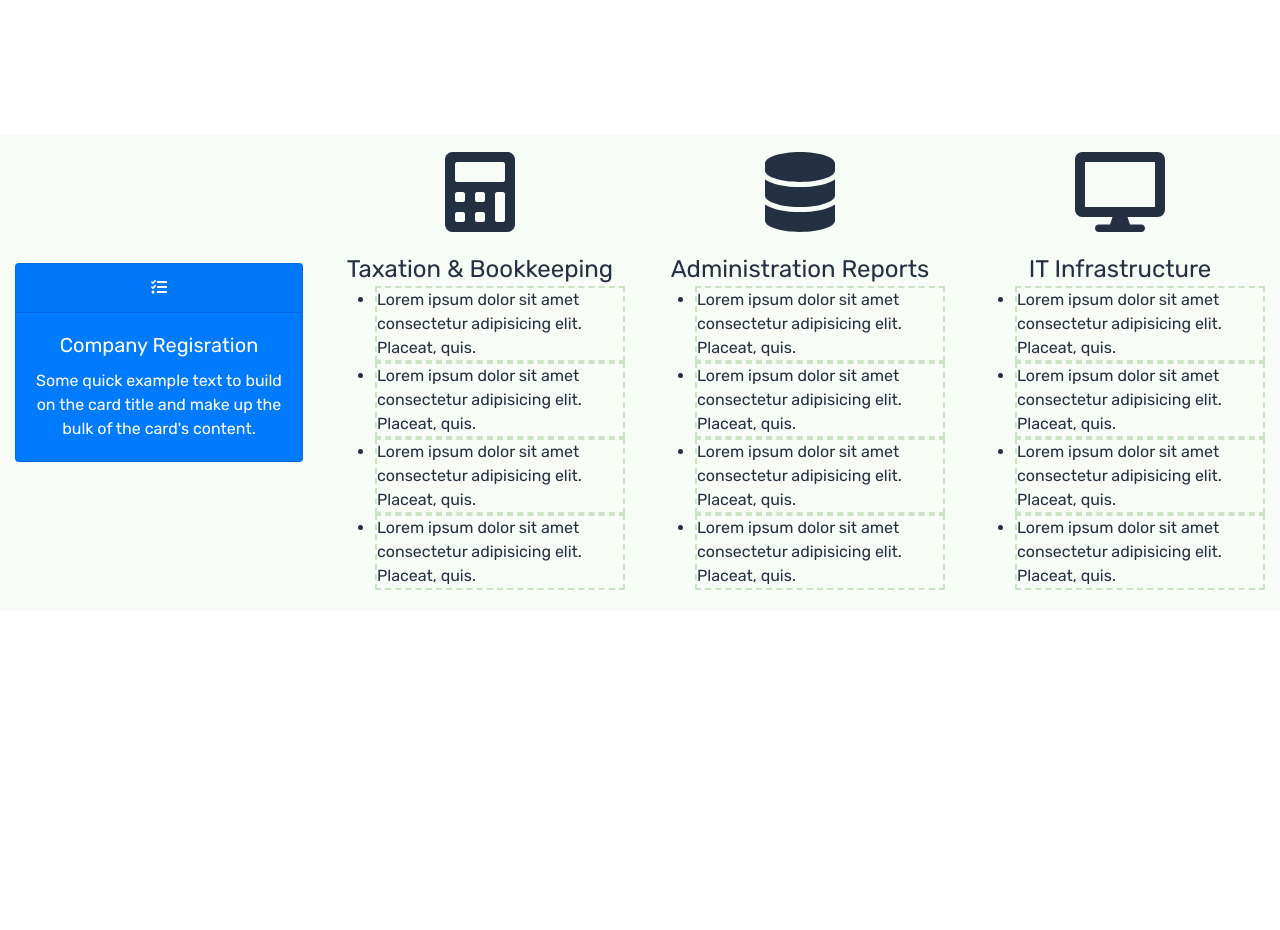
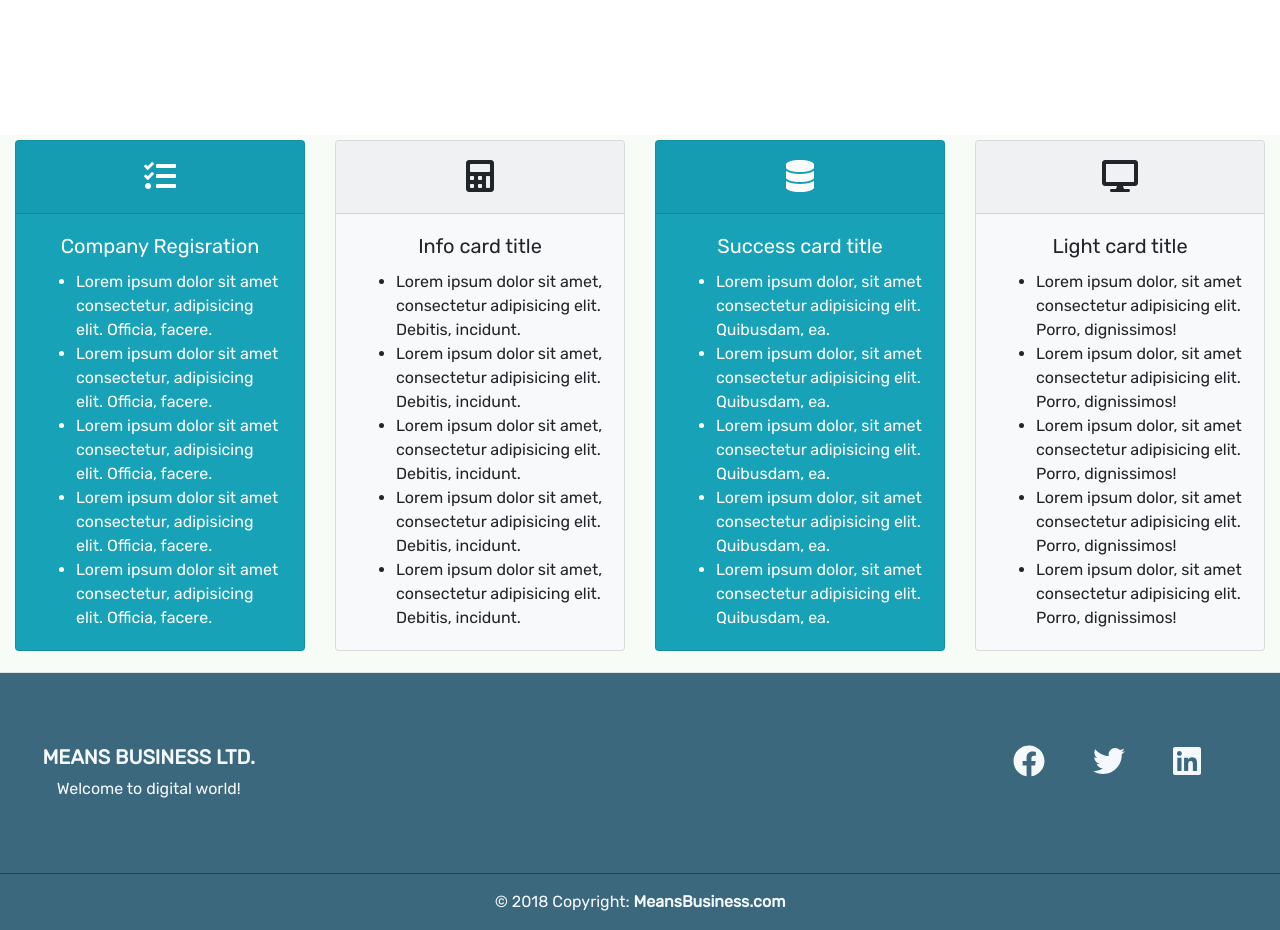
Before and after one commit to ManotLuijiu/responsive-navbar, a React (Create React App) app: page / in a window 1280 px wide. Shown: the part 560-1490 px from the top of the page. Before the commit the page ends 1171 px from the top, so only its background shows below. Built offline with nearby package versions, Linux system fonts and the light colour scheme.

Commit message:
adding footer

```diff
--- a/src/App.js
+++ b/src/App.js
@@ -3,6 +3,7 @@ import Toolbar from './components/Toolbar/Toolbar';
 import SideDrawer from './components/SideDrawer/SideDrawer';
 import Backdrop from './components/Backdrop/Backdrop';
 import Home from './pages/Home';
+import Footer from './components/Footer/Footer';
 
 class App extends Component {
   state = {
@@ -31,6 +32,7 @@ class App extends Component {
         <SideDrawer show={this.state.sideDrawerOpen} />
         {backdrop}
         <Home />
+        <Footer />
       </div>
     );
   }
--- /dev/null
+++ b/src/components/Footer/Footer.css
@@ -0,0 +1,55 @@
+.page-footer {
+  background-color: #3b687d;
+  color: #f4f9fd;
+}
+
+#footer-row {
+  background-color: #3b687d;
+}
+
+.list-unstyled a {
+  color: #f4f9fd;
+}
+
+.list-unstyled a:hover,
+.list-unstyled a:active {
+  color: #aab9cf;
+  text-decoration: none;
+}
+
+#company-info {
+  font-family: 'Rubik', sans-serif;
+}
+
+#company-info h5 {
+  font-weight: 700;
+}
+
+.footer-copyright {
+  background-color: #3b687d;
+  font-family: 'Rubik', sans-serif;
+  text-decoration: none;
+}
+
+.footer-copyright a {
+  font-family: 'Rubik', sans-serif;
+  color: #f4f9fd;
+  font-weight: 700;
+}
+
+.footer-copyright a:hover,
+.footer-copyright a:active {
+  color: #aab9cf;
+  text-decoration: none;
+}
+
+.fb-ic,
+.tw-ic,
+.li-ic {
+  color: #f4f9fd;
+}
+
+#social-ic a:hover,
+#social-ic a:active {
+  color: #aab9cf;
+}
--- a/src/components/Footer/Footer.js
+++ b/src/components/Footer/Footer.js
@@ -1,14 +1,42 @@
 import React from 'react';
+import './Footer.css';
+import { FontAwesomeIcon } from '@fortawesome/react-fontawesome';
 
-const footer = props => (
-  <nav className="navbar fixed-bottom navbar-light bg-light">
-    <p>
-      Vector illustration credit:{' '}
-      <a className="navbar-brand" href="https://www.vecteezy.com">
-        vecteezy.com
-      </a>
-    </p>
-  </nav>
+const footer = () => (
+  <footer className="page-footer font-small pt-4 border-top">
+    <div className="row text-center">
+      <div className="col-xs-6 col-md-6 col-lg-3 py-5 px-5" id="company-info">
+        <h5 className="text-uppercase">Means Business Ltd.</h5>
+        <p>Welcome to digital world!</p>
+      </div>
+      <div className="col-xs-6 col-md-6 col-lg-3 ml-auto py-5" id="social-ic">
+        <div className="mb-5">
+          <a href="/" className="fb-ic">
+            <FontAwesomeIcon
+              className="fa-lg white-text mr-md-5 mr-3 fa-2x"
+              icon={['fab', 'facebook']}
+            />
+          </a>
+          <a href="/" className="tw-ic">
+            <FontAwesomeIcon
+              className="fa-lg white-text mr-md-5 mr-3 fa-2x"
+              icon={['fab', 'twitter']}
+            />
+          </a>
+          <a href="/" className="li-ic">
+            <FontAwesomeIcon
+              className="fa-lg white-text mr-md-5 mr-3 fa-2x"
+              icon={['fab', 'linkedin']}
+            />
+          </a>
+        </div>
+      </div>
+    </div>
+    <div className="footer-copyright text-center py-3 border-top border-dark">
+      © 2018 Copyright:
+      <a href="https://means-business.com"> MeansBusiness.com</a>
+    </div>
+  </footer>
 );
 
 export default footer;
--- a/src/components/SideDrawer/SideDrawer.js
+++ b/src/components/SideDrawer/SideDrawer.js
@@ -36,10 +36,16 @@ const sideDrawer = props => {
           <a href="/">Services</a>
         </li>
         <li>
+          <a href="/">Blog &amp; Docs</a>
+        </li>
+        <li>
           <a href="/">About Us</a>
         </li>
         <li>
           <a href="/">Users</a>
+        </li>
+        <li>
+          <a href="/">API</a>
         </li>
       </ul>
     </nav>
--- a/src/components/Toolbar/Toolbar.js
+++ b/src/components/Toolbar/Toolbar.js
@@ -23,10 +23,16 @@ const toolbar = props => (
             <a href="/">Services</a>
           </li>
           <li>
+            <a href="/">Blog &amp; Docs</a>
+          </li>
+          <li>
             <a href="/">About Us</a>
           </li>
           <li>
             <a href="/">Users</a>
+          </li>
+          <li>
+            <a href="/">API</a>
           </li>
         </ul>
       </div>
--- a/src/pages/Home.css
+++ b/src/pages/Home.css
@@ -32,26 +32,27 @@ body {
 .container-fluid li {
   font-size: 1rem;
   text-align: left;
-  border: 2px dashed rgba(114, 186, 94, 0.35);
 }
 
-#services h4 {
+/* .card {
+  justify-self: auto;
+} */
+
+/* #services h4 {
   margin-bottom: 2px;
-}
+} */
 
 #tasks,
 #calculator,
 #database,
 #desktop {
+  min-height: 383px;
   margin-bottom: 5px;
-  color: #233041;
-  font-size: 5rem;
-  width: 100%;
-  height: 100%;
+  margin-top: 5px;
 }
 
 .card-header {
-  font-size: 1rem;
+  font-size: 2rem;
 }
 
 .card-text {
--- a/src/pages/Home.js
+++ b/src/pages/Home.js
@@ -25,89 +25,151 @@ class Home extends Component {
         </div>
         <div className="container-fluid">
           <div className="row align-items-center" id="services">
-            <div id="tasks" className="col-sm-3 col-md-6 col-lg-3">
-              {/* <FontAwesomeIcon icon="tasks" /> */}
             <div
-                className="card text-white bg-primary mb-3"
-                style={{ maxWidth: '18rem' }}
+              id="tasks"
+              className="d-flex justify-content-around col-xs-6 col-md-6 col-lg-3"
+            >
+              <div
+                className="card text-white bg-info mb-3"
+                style={{ maxWidth: '25rem' }}
               >
                 <div className="card-header">
                   <FontAwesomeIcon icon="tasks" />
                 </div>
                 <div className="card-body">
-                  <h5 class="card-title">Company Regisration</h5>
-                  <p className="card-text">
-                    Some quick example text to build on the card title and make
-                    up the bulk of the card's content.
-                  </p>
+                  <h5 className="card-title">Company Regisration</h5>
+                  <ul className="card-text">
+                    <li>
+                      Lorem ipsum dolor sit amet consectetur, adipisicing elit.
+                      Officia, facere.
+                    </li>
+                    <li>
+                      Lorem ipsum dolor sit amet consectetur, adipisicing elit.
+                      Officia, facere.
+                    </li>
+                    <li>
+                      Lorem ipsum dolor sit amet consectetur, adipisicing elit.
+                      Officia, facere.
+                    </li>
+                    <li>
+                      Lorem ipsum dolor sit amet consectetur, adipisicing elit.
+                      Officia, facere.
+                    </li>
+                    <li>
+                      Lorem ipsum dolor sit amet consectetur, adipisicing elit.
+                      Officia, facere.
+                    </li>
+                  </ul>
                 </div>
               </div>
             </div>
-            <div id="calculator" className="col-sm-3 col-md-6 col-lg-3">
+            <div
+              id="calculator"
+              className="d-flex justify-content-around col-xs-6 col-md-6 col-lg-3"
+            >
+              <div className="card bg-light mb-3" style={{ maxWidth: '25rem' }}>
+                <div className="card-header">
                   <FontAwesomeIcon icon="calculator" />
-              <h4>Taxation &amp; Bookkeeping</h4>
-              <ul>
+                </div>
+                <div className="card-body">
+                  <h5 className="card-title">Info card title</h5>
+                  <ul className="card-text">
                     <li>
-                  Lorem ipsum dolor sit amet consectetur adipisicing elit.
-                  Placeat, quis.
+                      Lorem ipsum dolor sit amet, consectetur adipisicing elit.
+                      Debitis, incidunt.
                     </li>
                     <li>
-                  Lorem ipsum dolor sit amet consectetur adipisicing elit.
-                  Placeat, quis.
+                      Lorem ipsum dolor sit amet, consectetur adipisicing elit.
+                      Debitis, incidunt.
                     </li>
                     <li>
-                  Lorem ipsum dolor sit amet consectetur adipisicing elit.
-                  Placeat, quis.
+                      Lorem ipsum dolor sit amet, consectetur adipisicing elit.
+                      Debitis, incidunt.
                     </li>
                     <li>
-                  Lorem ipsum dolor sit amet consectetur adipisicing elit.
-                  Placeat, quis.
+                      Lorem ipsum dolor sit amet, consectetur adipisicing elit.
+                      Debitis, incidunt.
+                    </li>
+                    <li>
+                      Lorem ipsum dolor sit amet, consectetur adipisicing elit.
+                      Debitis, incidunt.
                     </li>
                   </ul>
                 </div>
-            <div id="database" className="col-sm-3 col-md-6 col-lg-3">
+              </div>
+            </div>
+            <div
+              id="database"
+              className="d-flex justify-content-around col-xs-6 col-md-6 col-lg-3"
+            >
+              <div
+                className="card text-white bg-info mb-3"
+                style={{ maxWidth: '25rem' }}
+              >
+                <div className="card-header">
                   <FontAwesomeIcon icon="database" />
-              <h4>Administration Reports</h4>
-              <ul>
+                </div>
+                <div className="card-body">
+                  <h5 className="card-title">Success card title</h5>
+                  <ul className="card-text">
                     <li>
-                  Lorem ipsum dolor sit amet consectetur adipisicing elit.
-                  Placeat, quis.
+                      Lorem ipsum dolor, sit amet consectetur adipisicing elit.
+                      Quibusdam, ea.
                     </li>
                     <li>
-                  Lorem ipsum dolor sit amet consectetur adipisicing elit.
-                  Placeat, quis.
+                      Lorem ipsum dolor, sit amet consectetur adipisicing elit.
+                      Quibusdam, ea.
                     </li>
                     <li>
-                  Lorem ipsum dolor sit amet consectetur adipisicing elit.
-                  Placeat, quis.
+                      Lorem ipsum dolor, sit amet consectetur adipisicing elit.
+                      Quibusdam, ea.
                     </li>
                     <li>
-                  Lorem ipsum dolor sit amet consectetur adipisicing elit.
-                  Placeat, quis.
+                      Lorem ipsum dolor, sit amet consectetur adipisicing elit.
+                      Quibusdam, ea.
+                    </li>
+                    <li>
+                      Lorem ipsum dolor, sit amet consectetur adipisicing elit.
+                      Quibusdam, ea.
                     </li>
                   </ul>
                 </div>
-            <div id="desktop" className="col-sm-3 col-md-6 col-lg-3">
+              </div>
+            </div>
+            <div
+              id="desktop"
+              className="d-flex justify-content-around col-xs-6 col-md-6 col-lg-3"
+            >
+              <div className="card bg-light mb-3" style={{ maxWidth: '25rem' }}>
+                <div className="card-header">
                   <FontAwesomeIcon icon="desktop" />
-              <h4>IT Infrastructure</h4>
-              <ul>
+                </div>
+                <div className="card-body">
+                  <h5 className="card-title">Light card title</h5>
+                  <ul className="card-text">
                     <li>
-                  Lorem ipsum dolor sit amet consectetur adipisicing elit.
-                  Placeat, quis.
+                      Lorem ipsum dolor, sit amet consectetur adipisicing elit.
+                      Porro, dignissimos!
                     </li>
                     <li>
-                  Lorem ipsum dolor sit amet consectetur adipisicing elit.
-                  Placeat, quis.
+                      Lorem ipsum dolor, sit amet consectetur adipisicing elit.
+                      Porro, dignissimos!
                     </li>
                     <li>
-                  Lorem ipsum dolor sit amet consectetur adipisicing elit.
-                  Placeat, quis.
+                      Lorem ipsum dolor, sit amet consectetur adipisicing elit.
+                      Porro, dignissimos!
                     </li>
                     <li>
-                  Lorem ipsum dolor sit amet consectetur adipisicing elit.
-                  Placeat, quis.
+                      Lorem ipsum dolor, sit amet consectetur adipisicing elit.
+                      Porro, dignissimos!
+                    </li>
+                    <li>
+                      Lorem ipsum dolor, sit amet consectetur adipisicing elit.
+                      Porro, dignissimos!
                     </li>
                   </ul>
+                </div>
+              </div>
             </div>
           </div>
         </div>
```
Lines whose indentation alone changed are shown as unchanged.
